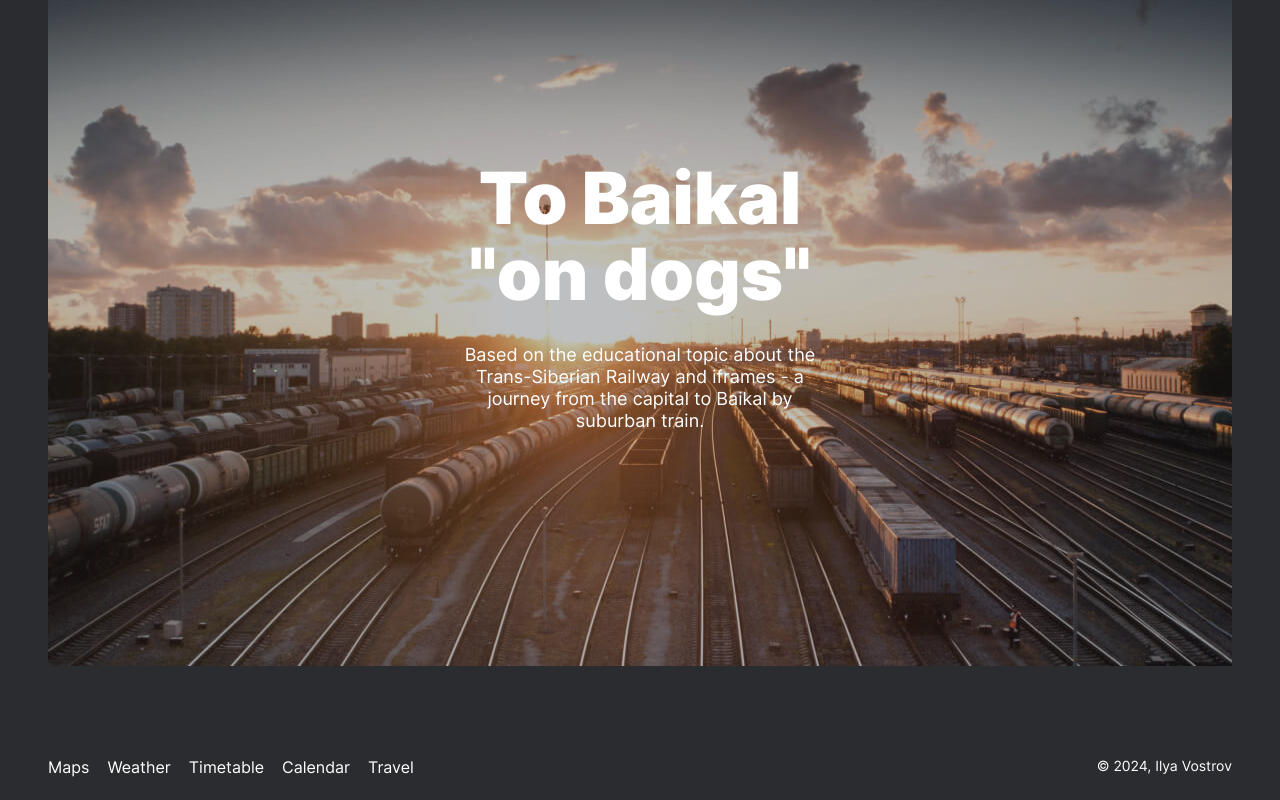
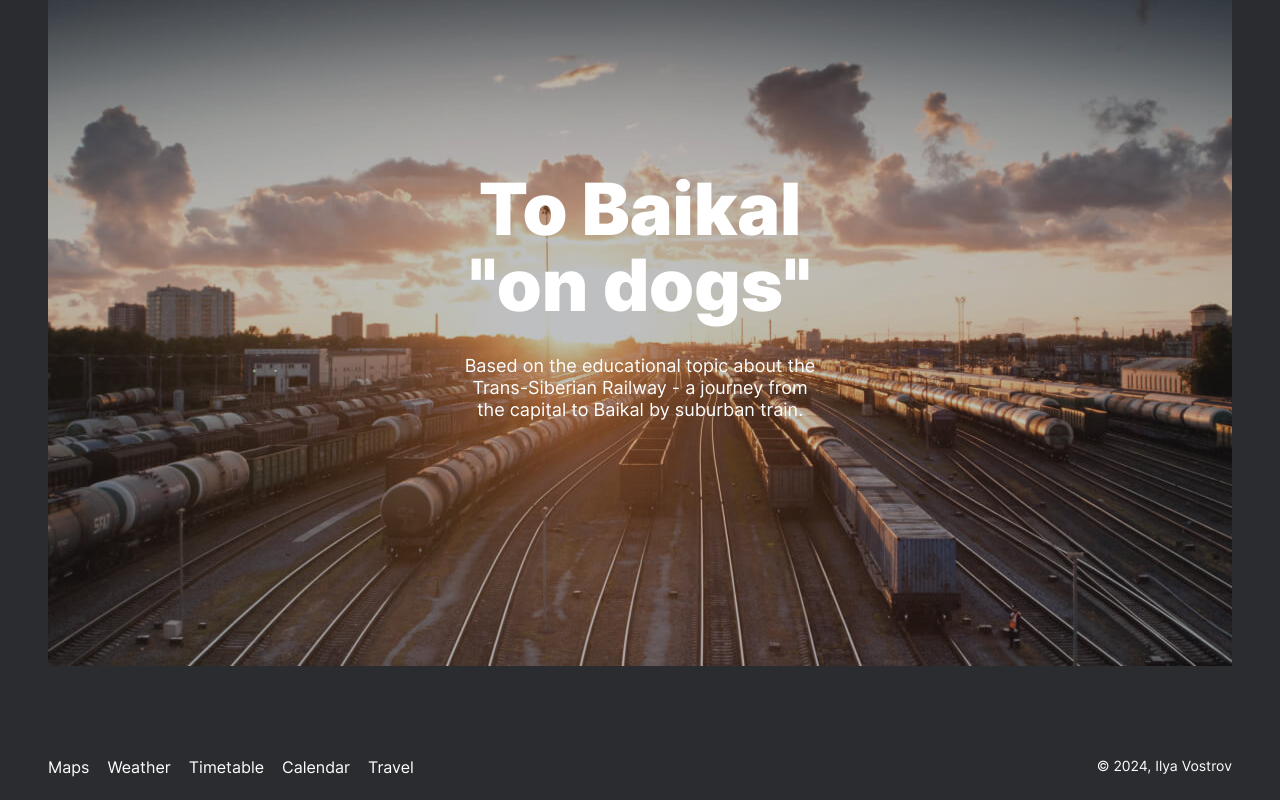
Before and after one commit to Ilyatututu/Russian-travel, a plain HTML site: page pages/en.html in a window 1280 px wide. Shown: the part 6178-6978 px from the top of the page. Drawn offline with Linux system fonts and the light colour scheme.

Commit message:
Update en.html

```diff
--- a/pages/en.html
+++ b/pages/en.html
@@ -126,7 +126,7 @@
     <section>
       <a class="cover link" href="https://stampsy.com/na-elektrichkakh-do-baikala" target="_blank">
         <h2 class="cover__title">To Baikal "on&nbsp;dogs"</h2>
-        <p class="cover__subtitle">Based on the educational topic about the Trans-Siberian Railway and iframes - a journey from the capital to Baikal by suburban train.</p>
+        <p class="cover__subtitle">Based on the educational topic about the Trans-Siberian Railway - a journey from the capital to Baikal by suburban train.</p>
       </a>
     </section>
   </main>
```
